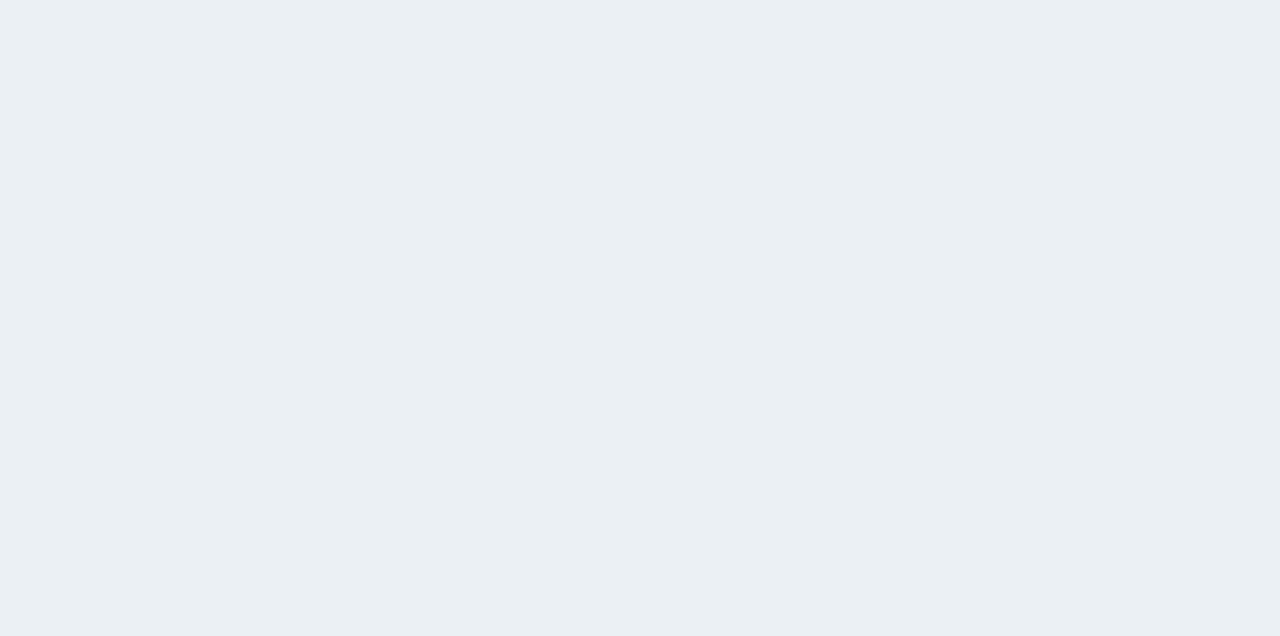
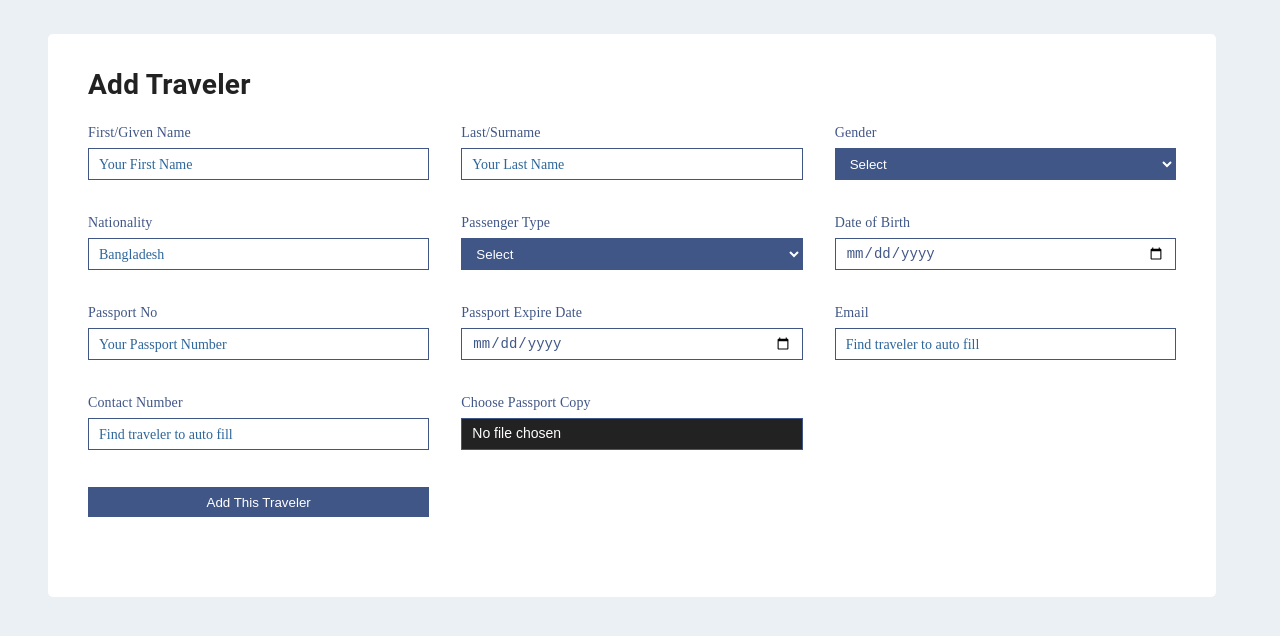
Before and after one commit to khademul9/FFTWL-bravo, a React (Create React App) app: page /addtraveler in a window 1280 px wide. Before the commit this address had no page. Shown: the top 636 px of the page. Built offline with nearby package versions, Linux system fonts and the light colour scheme.

Commit message:
TravellerModuleAdded

```diff
--- a/src/App.js
+++ b/src/App.js
@@ -3,15 +3,17 @@ import "./App.css";
 import { BrowserRouter, Routes, Route } from "react-router-dom";
 import AuthProvider from "./components/Contexts/AuthProvider";
 import Traveller from "./components/TravelerModule/Traveller";
+import AddTraveller from "./components/TravelerModule/AddTraveller";
 
 function App() {
   return (
-    <div className="App">
+    <div>
       {/* all route */}
       <AuthProvider>
         <BrowserRouter>
           <Routes>
             <Route path="/traveler" element={<Traveller />} />
+            <Route path="/addtraveler" element={<AddTraveller />} />
           </Routes>
         </BrowserRouter>
       </AuthProvider>
--- a/src/components/TravelerModule/AddTraveller.js
+++ b/src/components/TravelerModule/AddTraveller.js
@@ -1,8 +1,6 @@
 import { Button, Container, Grid, TextField, Typography } from "@mui/material";
 import React from "react";
 import { Box } from "@mui/material";
-import "./AddTraveller.css";
-import Header from "../Header/Header";
 
 const AddTraveller = () => {
   return (
@@ -17,34 +15,20 @@ const AddTraveller = () => {
             // gap: 4,
           }}
         >
-          {/*
-
-          <Typography
-          style={{color:'#789abc'}}
-          >
-          </Typography>
-          */}
           <Grid container spacing={2}>
+            <Box className="bodyBgColor">
               <Box>
                 <Typography
                   style={{
-                  fontFamily: "poppins",
-                  fontWeight: "600px",
-                  fontSize: "22px",
+                    fontWeight: "600",
+                    fontSize: "28px",
                     color: "#222222",
                   }}
-                mb={0.5}
+                  mb={2}
                 >
-                Add Travelers
-              </Typography>
-              <Typography
-                sx={{ fontWeight: "500px", fontSize: "16px", color: "#2564B8" }}
-                mb={5}
-              >
-                You can add your favorites travelers here
+                  Add Traveler
                 </Typography>
               </Box>
-
               <form>
                 <Box className="passengerInput1">
                   <Grid container spacing={4}>
@@ -153,11 +137,11 @@ const AddTraveller = () => {
                         <input
                           required
                           style={{
-                          backgroundColor: "#2564B8",
+                            backgroundColor: "var(--black-color)",
                             color: "#fff",
                             display: "flex",
                             alignItems: "center",
-                          padding: "5px 10px",
+                            padding: "6px 10px",
                             boxSizing: "border-box",
                           }}
                           type="file"
@@ -165,27 +149,32 @@ const AddTraveller = () => {
                         />
                       </Box>
                     </Grid>
+                    <Grid
+                      item
+                      md={4}
+                      display={{ xs: "none", sm: "none", md: "block" }}
+                    ></Grid>
+
+                    <Grid item md={4}>
+                      <Box style={{ marginTop: "5px" }}>
+                        <button
+                          style={{
+                            width: "100%",
+                            backgroundColor: "var(--primary-color)",
+                            border: "none",
+                            height: "30px",
+                            color: "var(--bodyBg-color)",
+                          }}
+                        >
+                          {" "}
+                          Add This Traveler
+                        </button>
+                      </Box>
+                    </Grid>
                   </Grid>
                 </Box>
-              <Button
-                sx={{
-                  fontFamily: "poppins",
-                  fontWeight: "400",
-                  fontSize: "14px",
-                  textTransform: "capitalize",
-                  borderRadius: "2px",
-                  background: "#222222",
-                  color: "#FFFFFF",
-                  width: "370px",
-                  mt: "3rem",
-                  "&:hover": {
-                    backgroundColor: "#222222",
-                  },
-                }}
-              >
-                Add This Traveler
-              </Button>
               </form>
+            </Box>
           </Grid>
         </Box>
       </Container>
--- a/src/components/TravelerModule/Traveler.css
+++ b/src/components/TravelerModule/Traveler.css
@@ -1,4 +1,10 @@
-/*  all table style  */
+/*  all table style */
+
+.bodyBgColor {
+  background-color: var(--bodyBg-color);
+  border-radius: 5px;
+  padding: 30px 40px 80px 40px;
+}
 
 .balance-transaction table {
   font-family: arial, sans-serif;
@@ -30,6 +36,54 @@ th {
 
 .balance-transaction table tr:hover {
   background-color: #e0ecfb !important;
+}
+
+.passengerInput1 p {
+  color: var(--primary-color);
+  font-family: "Poppins";
+  font-style: normal;
+  font-size: 14px;
+  font-weight: 500;
+}
+
+.passengerInput1 input {
+  border: 0px;
+  border: 1px solid var(--primary-color);
+  width: 100%;
+  padding: 5px 10px;
+  color: var(--primary-color);
+  height: 32px;
+  box-sizing: border-box;
+  font-size: 14px;
+}
+
+.passengerInput1 select {
+  border: 0px;
+  border: 1px solid var(--primary-color);
+  width: 100%;
+  padding: 5px 10px;
+  color: var(--bodyBg-color);
+  height: 32px;
+  background-color: var(--primary-color);
+}
+
+.passengerInput1 input::placeholder {
+  /* Chrome, Firefox, Opera, Safari 10.1+ */
+  color: #2d669b;
+  opacity: 1; /* Firefox */
+
+  font-family: "Poppins";
+}
+
+.passengerInput1 input:focus {
+  outline: none;
+}
+.passengerInput1 select:focus {
+  outline: none;
+}
+
+.passengerInput1 input::file-selector-button {
+  display: none;
 }
 
 /* Animation round Search bar start  */
--- a/src/index.css
+++ b/src/index.css
@@ -25,4 +25,5 @@ code {
   --secondary-color: #d3e0f0;
   --tertiary-color: #ebf0f4;
   --black-color: #222222;
+  --bodyBg-color:#ffffff;
 }
```
Lines whose indentation alone changed are shown as unchanged.
